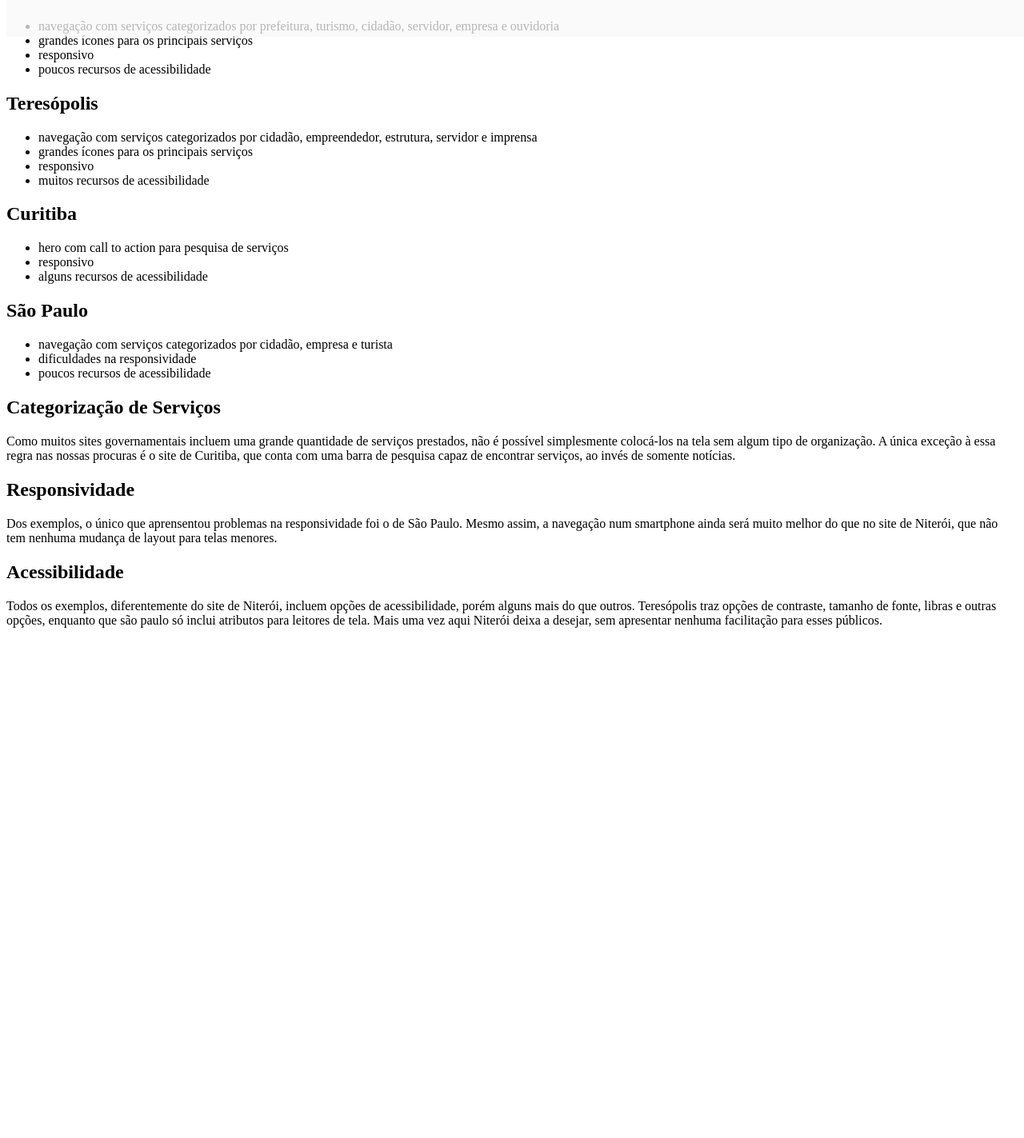
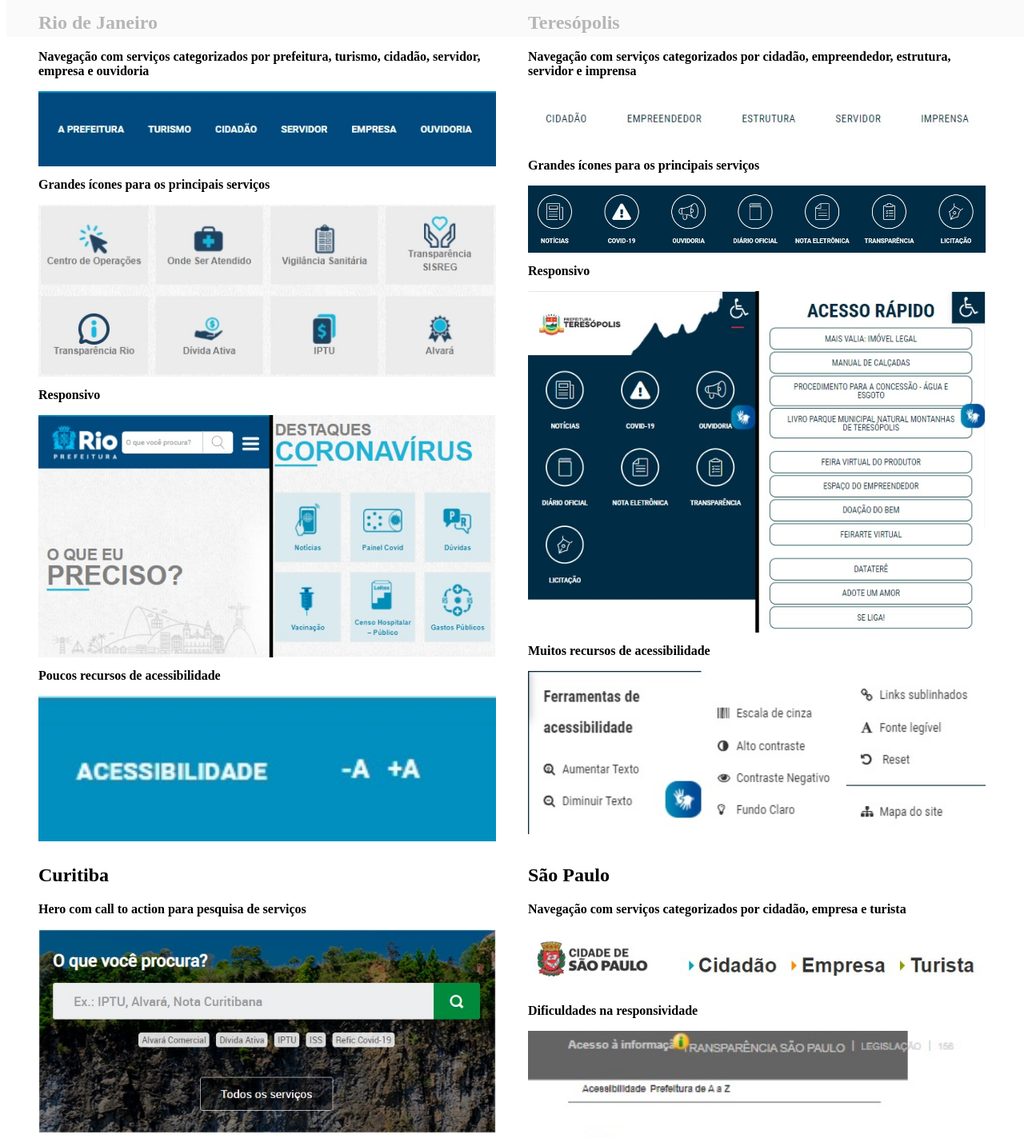
Before and after one commit to Markgabe/Portf-lio-Niter-i, a Svelte app: page /analise in a window 1280 px wide. Shown: the part 186-1609 px from the top of the page at 80% size. Before the commit the page ends 995 px from the top, so only its background shows below. Built offline with nearby package versions, Linux system fonts and the light colour scheme; the HTML template or start-up script is replaced by a standard one.

Commit message:
Style: Recreated análise competitiva screen

```diff
--- a/src/pages/Analise.svelte
+++ b/src/pages/Analise.svelte
@@ -1,53 +1,60 @@
-<article>
+<div id="main-section">
   <h1>Análise Competitiva</h1>
+  <div id="content">
     <section>
       <h2>Rio de Janeiro</h2>
-    <ul>
-      <li>
-        navegação com serviços categorizados por prefeitura, turismo, cidadão,
+      <p>
+        Navegação com serviços categorizados por prefeitura, turismo, cidadão,
         servidor, empresa e ouvidoria
-      </li>
-      <li>grandes ícones para os principais serviços</li>
-      <li>responsivo</li>
-      <li>poucos recursos de acessibilidade</li>
-    </ul>
+      </p>
+      <img src="./assets/img/rio-servicos.jpg" alt="serviços">
+      <p>Grandes ícones para os principais serviços</p>
+      <img src="./assets/img/rio-icones.jpg" alt="ícones">
+      <p>Responsivo</p>
+      <img src="./assets/img/rio-responsivo.jpg" alt="responsividade">
+      <p>Poucos recursos de acessibilidade</p>
+      <img src="./assets/img/rio-acessibilidade.jpg" alt="acessibilidade">
     </section>
     <section>
       <h2>Teresópolis</h2>
-    <ul>
-      <li>
-        navegação com serviços categorizados por cidadão, empreendedor,
+      <p>
+        Navegação com serviços categorizados por cidadão, empreendedor,
         estrutura, servidor e imprensa
-      </li>
-      <li>grandes ícones para os principais serviços</li>
-      <li>responsivo</li>
-      <li>muitos recursos de acessibilidade</li>
-    </ul>
+      </p>
+      <img src="./assets/img/teresopolis-servicos.jpg" alt="serviços">
+      <p>Grandes ícones para os principais serviços</p>
+      <img src="./assets/img/teresopolis-icones.jpg" alt="ícones">
+      <p>Responsivo</p>
+      <img src="./assets/img/teresopolis-responsivo.jpg" alt="responsividade">
+      <p>Muitos recursos de acessibilidade</p>
+      <img src="./assets/img/teresopolis-acessibilidade.jpg" alt="acessibilidade">
     </section>
     <section>
       <h2>Curitiba</h2>
-    <ul>
-      <li>hero com call to action para pesquisa de serviços</li>
-      <li>responsivo</li>
-      <li>alguns recursos de acessibilidade</li>
-    </ul>
+      <p>Hero com call to action para pesquisa de serviços</p>
+      <img src="./assets/img/curitiba-hero.jpg" alt="hero">
+      <p>Responsivo</p>
+      <img src="./assets/img/curitiba-responsividade.jpg" alt="responsividade">
+      <p>Alguns recursos de acessibilidade</p>
+      <img src="./assets/img/curitiba-acessibilidade.jpg" alt="acessibilidade">
     </section>
     <section>
       <h2>São Paulo</h2>
-    <ul>
-      <li>
-        navegação com serviços categorizados por cidadão, empresa e turista
-      </li>
-      <li>dificuldades na responsividade</li>
-      <li>poucos recursos de acessibilidade</li>
-    </ul>
+      <p>
+        Navegação com serviços categorizados por cidadão, empresa e turista
+      </p>
+      <img src="./assets/img/sao-paulo-servicos.jpg" alt="serviços">
+      <p>Dificuldades na responsividade</p>
+      <img src="./assets/img/sao-paulo-responsividade.jpg" alt="responsividade">
+      <p>Poucos recursos de acessibilidade</p>
+      <img src="./assets/img/sao-paulo-acessibilidade.jpg" alt="acessibilidade">
     </section>
 
     <section>
       <h2>Categorização de Serviços</h2>
       <p>
         Como muitos sites governamentais incluem uma grande quantidade de serviços
-      prestados, não é possível simplesmente colocá-los na tela sem algum tipo
+        prestados, não é possível simplesmente colocá-los na tela sem algum tipo"
         de organização. A única exceção à essa regra nas nossas procuras é o site
         de Curitiba, que conta com uma barra de pesquisa capaz de encontrar
         serviços, ao invés de somente notícias.
@@ -72,4 +79,36 @@
         deixa a desejar, sem apresentar nenhuma facilitação para esses públicos.
       </p>
     </section>
-</article>
+  </div>
+</div>
+
+<style>
+  #main-section {
+    padding: 0 20px;
+  }
+
+  #content {
+    display: flex;
+    flex-wrap: wrap;
+  }
+
+  img {
+    object-fit: contain;
+    width: 100%;
+  }
+
+  section {
+    width: 50%;
+    box-sizing: border-box;
+    padding: 0 20px;
+  }
+
+  p {
+    margin-top: 10px;
+    font-weight: bold;
+  }
+
+  h2 {
+    margin-top: 25px;
+  }
+</style>
```
Lines whose indentation alone changed are shown as unchanged.
